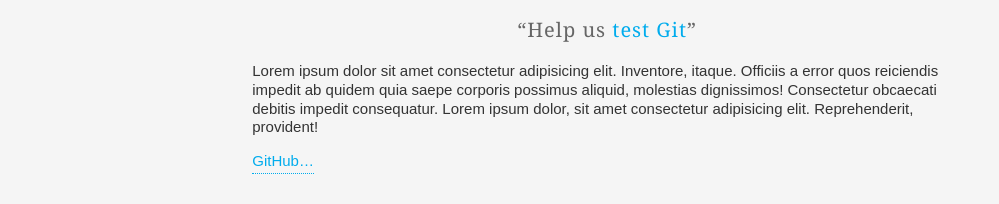
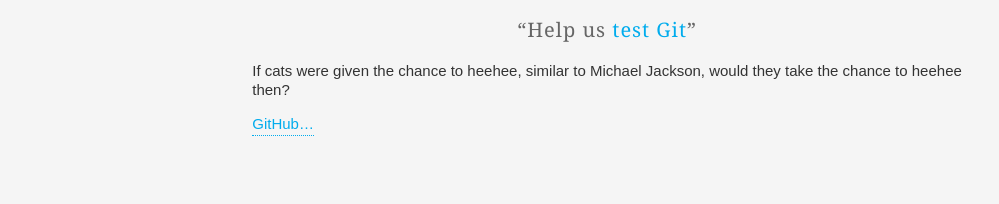
Before and after one commit to waiszeho/vcs-test-website, a plain HTML site: page index.html in a window 1280 px wide. Shown: the part 269-473 px from the top of the page, without its empty margins (143-1142 px from the left). Drawn offline with Linux system fonts and the light colour scheme.

Commit message:
Heehee question added

```diff
--- a/index.html
+++ b/index.html
@@ -37,7 +37,7 @@
                             <p>&ldquo;Help us <b class="special">test Git</b>&rdquo;</p>
                         </blockquote>
 
-                        <p>Lorem ipsum dolor sit amet consectetur adipisicing elit. Inventore, itaque. Officiis a error quos reiciendis impedit ab quidem quia saepe corporis possimus aliquid, molestias dignissimos! Consectetur obcaecati debitis impedit consequatur. Lorem ipsum dolor, sit amet consectetur adipisicing elit. Reprehenderit, provident!</p>
+                        <p>If cats were given the chance to heehee, similar to Michael Jackson, would they take the chance to heehee then? </p>
 
                         <p><a href="https://github.com">GitHub&hellip;</a></p>
                     </div>
```
